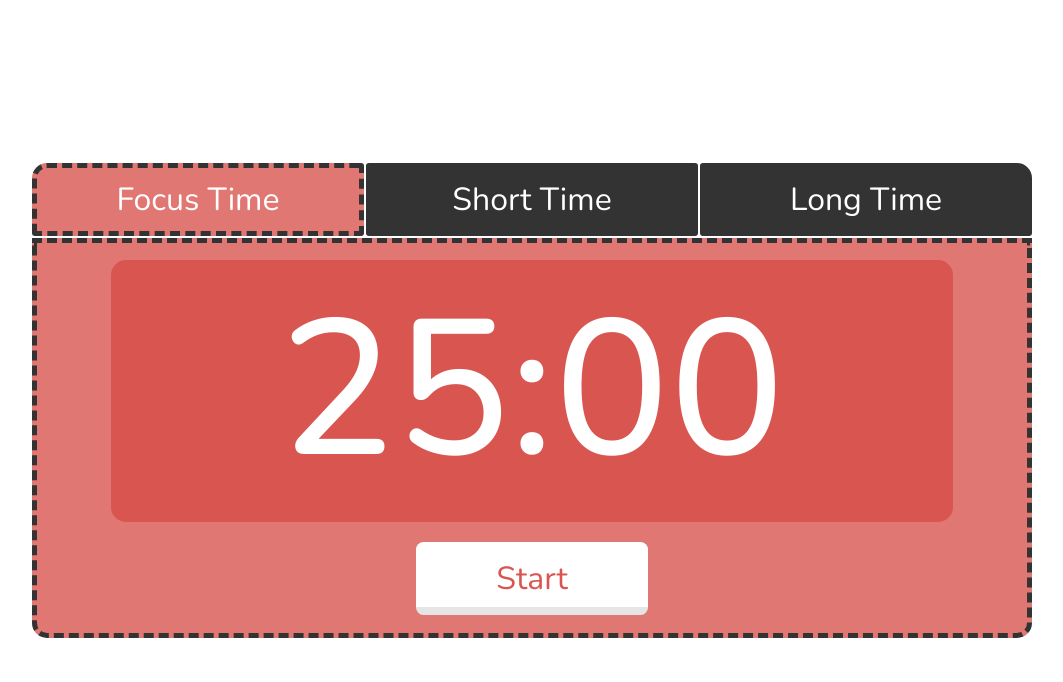
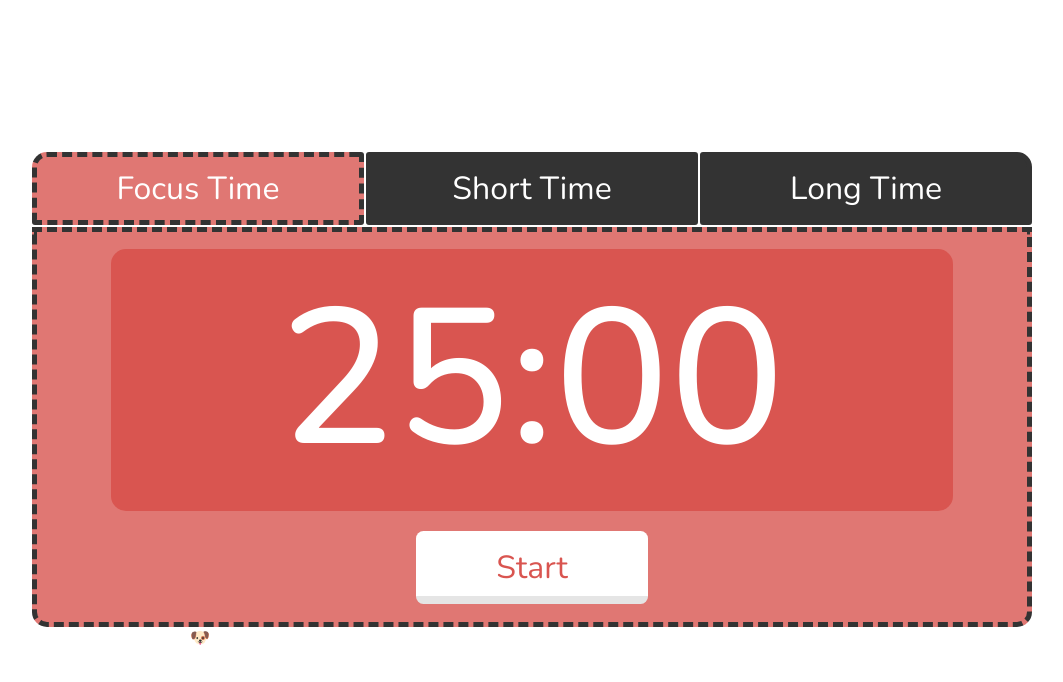
Before and after one commit to chencujinlin/fanqie, a plain HTML site: page topPomodoro/index.html in a window 1280 px wide. Shown: the whole page, without its empty margins (108-1171 px from the left). Drawn offline with Linux system fonts and the light colour scheme.

Commit message:
Update index.html

```diff
--- a/topPomodoro/index.html
+++ b/topPomodoro/index.html
@@ -35,6 +35,9 @@
                 <div class="start"></div>
             </div>
         </div>
+        <div class="author">
+            <span>@chencu 2022.08.15 🐶</span>
+        </div>
 
     </section>
     <script type="module"src="./script.js"></script>
```
